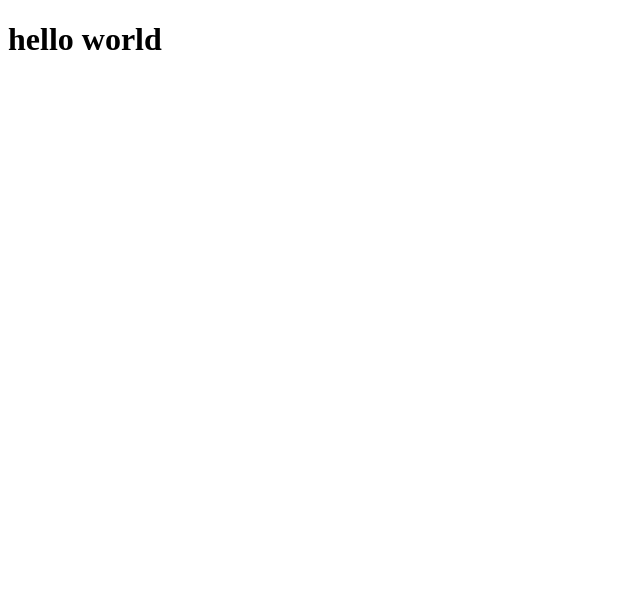
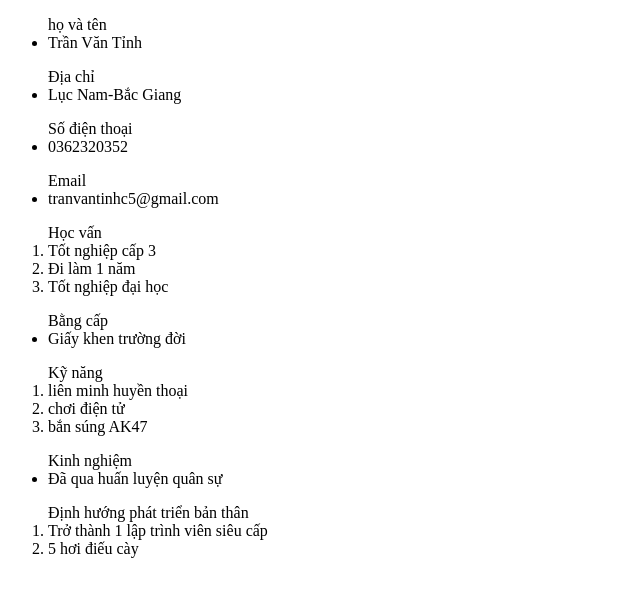
Before and after one commit to tranvantinh02/tinhtran, a plain HTML site: page tinhtran.html in a window 1280 px wide. Shown: the whole page, without its empty margins (0-640 px from the left). Drawn offline with Linux system fonts and the light colour scheme.

Commit message:
newproject

```diff
--- a/tinhtran.html
+++ b/tinhtran.html
@@ -2,9 +2,33 @@
 <html lang="en">
 <head>
     <meta charset="UTF-8">
-    <title>Title</title>
+    <title>tinhdeptrai</title>
 </head>
 <body>
-<h1>hello world</h1>
-</body>
+<ul>họ và tên
+    <li>Trần Văn Tỉnh</li></ul>
+<ul>Địa chỉ
+    <li>Lục Nam-Bắc Giang</li></ul>
+<ul>Số điện thoại
+    <li>0362320352</li></ul>
+<ul>Email
+    <li>tranvantinhc5@gmail.com</li></ul>
+    <ol type="1">Học vấn
+    <li>Tốt nghiệp cấp 3</li>
+    <li>Đi làm 1 năm </li>
+        <li>Tốt nghiệp đại học </li>
+    </ol>
+<ul>Bằng cấp
+<li>Giấy khen trường đời </li></ul>
+<ol type="1" >Kỹ năng
+    <li>liên minh huyền thoại</li>
+    <li>chơi điện tử</li>
+    <li>bắn súng AK47</li>
+  </ol>
+<ul>Kinh nghiệm
+    <li>Đã qua huấn luyện quân sự</li></ul>
+<ol type="1">Định hướng phát triển bản thân
+    <li>Trở thành 1 lập trình viên siêu cấp</li>
+    <li>5 hơi điếu cày</li>
+    </ol>
 </html>
```
